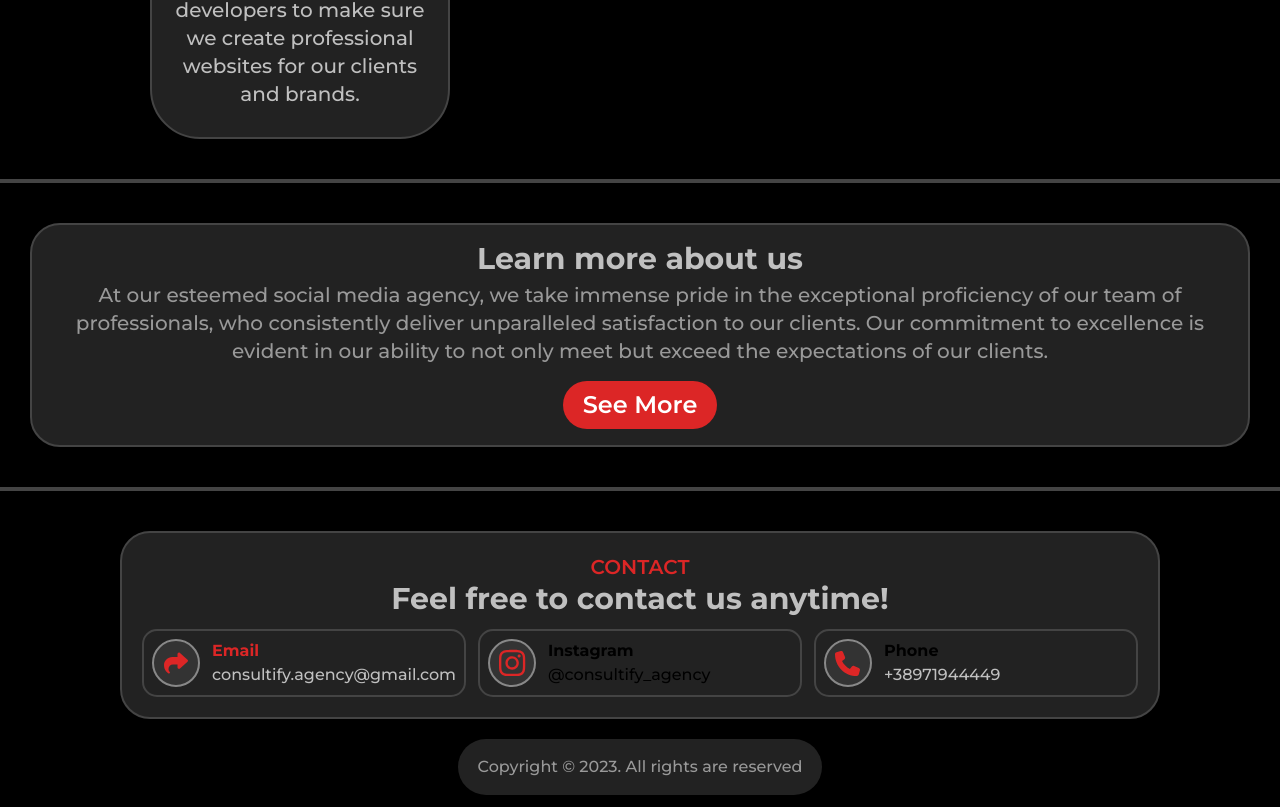
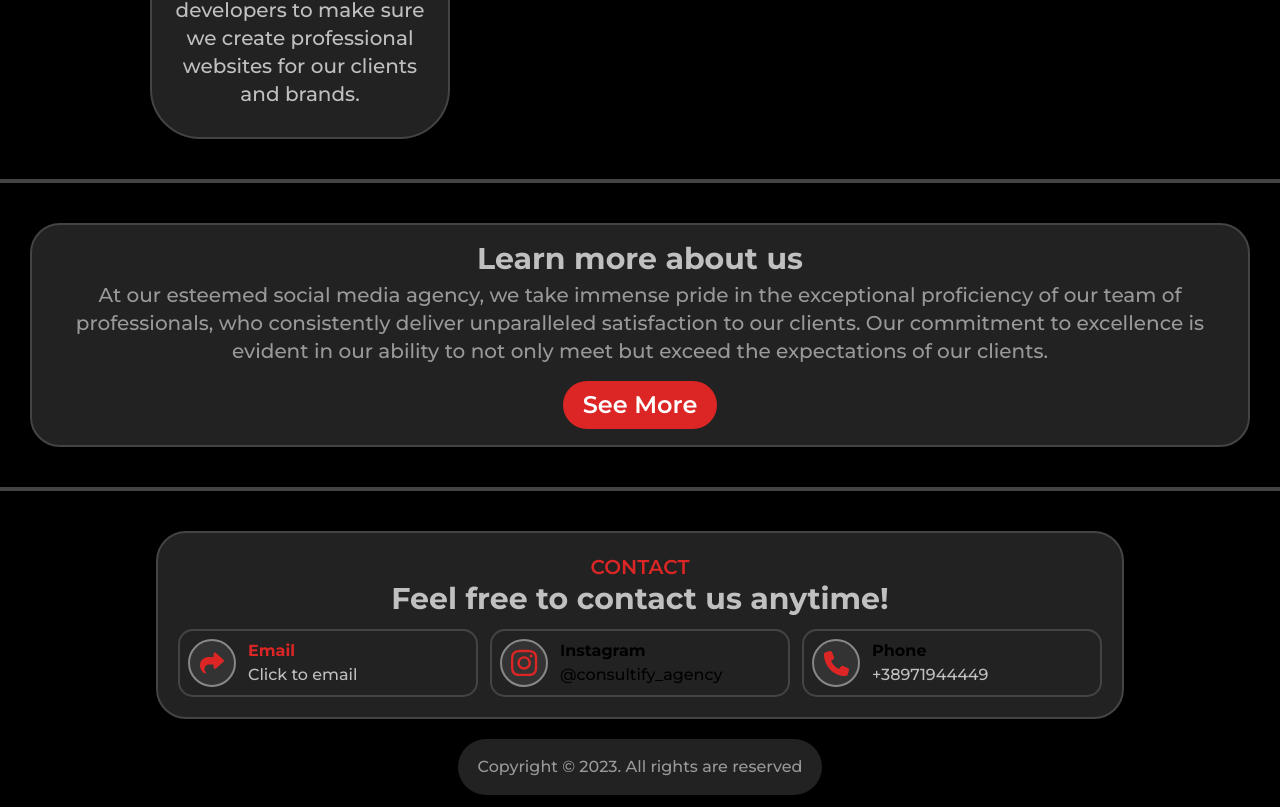
Before and after one commit to valtonkasami/consultify, a Next.js app: page / in a window 1280 px wide. Shown: the part 1445-2252 px from the top of the page. Built offline with nearby package versions, Linux system fonts and the light colour scheme.

Commit message:
fixed email

```diff
--- a/src/app/page.tsx
+++ b/src/app/page.tsx
@@ -75,12 +75,12 @@ Our success is rooted in a client-centric philosophy that prioritizes collaborat
     <h2 className='text-red-600 font-[550] text-xl'>CONTACT</h2>
     <h1 className='text-[silver] font-bold text-3xl max-sm:text-2xl text-center'>Feel free to contact us anytime!</h1>
 
-    <div className='w-full grid grid-cols-3 gap-x-3 gap-y-3 mt-3 max-con:grid-cols-2 max-one:grid-cols-1'>
-    <a href='mailto:consultify.agency@gmail.com' target='blank'><div className='flex items-center bg-[#222222] hover:border-red-600 w-full px-2 py-2 border-2 border-[#444444] rounded-[15px]'>
+    <div className='w-full grid grid-cols-3 gap-x-3 gap-y-3 mt-3 max-nn:grid-cols-2 max-one:grid-cols-1'>
+    <a href='mailto:consultify.agency@gmail.com' ><div className='flex items-center bg-[#222222] hover:border-red-600 one:w-[300px] w-full px-2 py-2 border-2 border-[#444444] rounded-[15px]'>
                 <div className='h-12 w-12 bg-[#333333] border-2 border-[#888888] flex items-center justify-center mr-3 rounded-full text-red-600'><FontAwesomeIcon className='text-2xl' icon={faMailForward}/></div>
                 <div>
                 <h1 className='font-bold text-red-600'>Email</h1>
-                <p className='font-medium text-[silver]'>consultify.agency@gmail.com</p>
+                <p className='font-medium text-[silver]'>Click to email</p>
                 </div>
             </div></a>
 
--- a/tailwind.config.ts
+++ b/tailwind.config.ts
@@ -12,7 +12,8 @@ const config: Config = {
         'hero': '821px',
         'big': '1357px',
         'con': '1067px',
-        'one': '728px'
+        'one': '728px',
+        'nn': '990px'
       },
     },
   },
```
